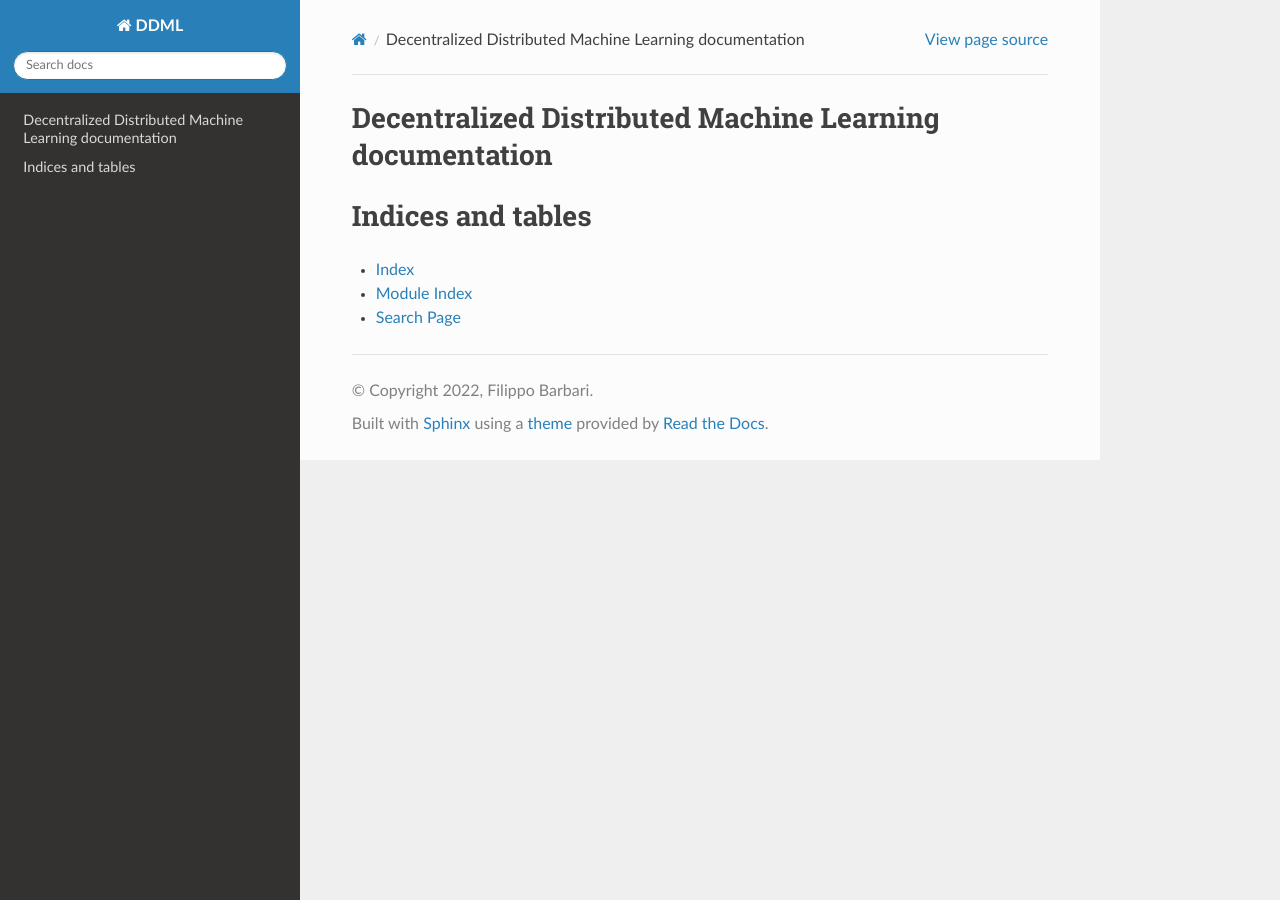
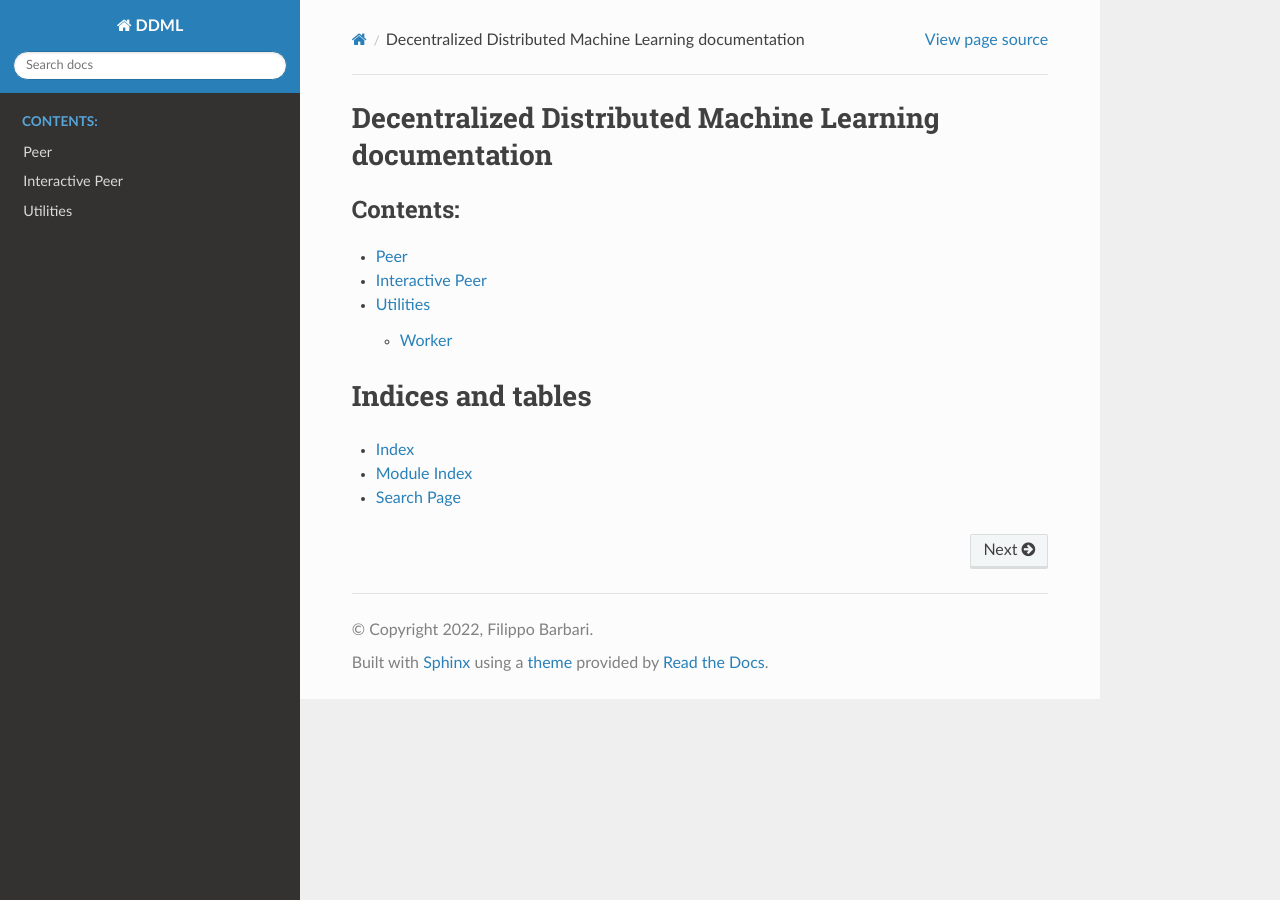
Before and after one commit to Ledmington/DDML, a Sphinx documentation site: the page built from doc/source/index.rst, in a window 1280 px wide. Built offline with Sphinx 7.4.7 and the Read the Docs theme 2.0.0, drawn with Linux system fonts in a browser that asks for light colours.

Commit message:
Added basic documentation

```diff
--- a/doc/source/index.rst
+++ b/doc/source/index.rst
@@ -1,8 +1,3 @@
-.. DDML documentation master file, created by
-   sphinx-quickstart on Tue Apr 26 14:10:28 2022.
-   You can adapt this file completely to your liking, but it should at least
-   contain the root `toctree` directive.
-
 Decentralized Distributed Machine Learning documentation
 ========================================================
 
@@ -10,6 +5,9 @@ Decentralized Distributed Machine Learning documentation
    :maxdepth: 2
    :caption: Contents:
 
+   Peer <peer>
+   Interactive Peer <interactive_peer>
+   Utilities <utils>
 
 
 Indices and tables
--- /dev/null
+++ b/doc/source/interactive_peer.rst
@@ -0,0 +1,5 @@
+Interactive Peer
+================
+
+.. automodule:: ddml.peers.interactive_peer
+    :members: InteractivePeer
--- /dev/null
+++ b/doc/source/peer.rst
@@ -0,0 +1,5 @@
+Peer
+====
+
+.. automodule:: ddml.peers.peer
+    :members: Peer
--- /dev/null
+++ b/doc/source/utils.rst
@@ -0,0 +1,8 @@
+Utilities
+=========
+
+.. toctree::
+   :maxdepth: 2
+   :caption: Utilities:
+
+   Worker <worker>
--- /dev/null
+++ b/doc/source/worker.rst
@@ -0,0 +1,5 @@
+Worker
+======
+
+.. automodule:: ddml.utils.worker
+    :members: Worker
```
